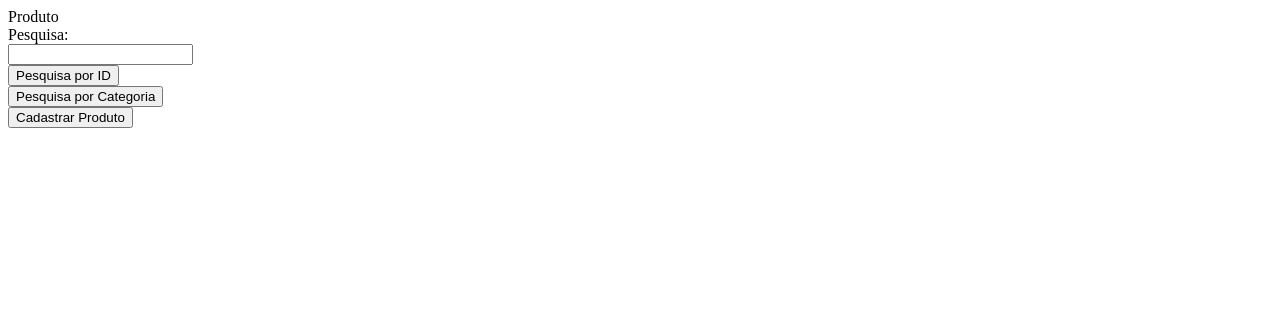
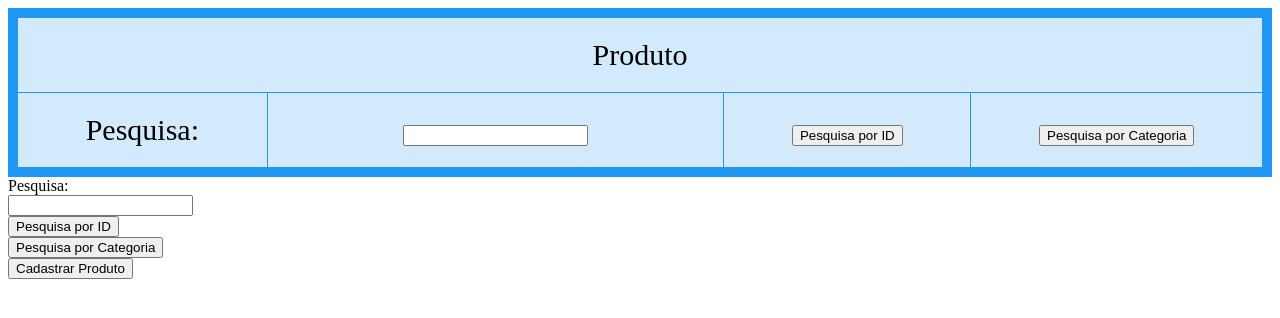
Before and after one commit to WerikJahel/Projeto_CSI, a plain HTML site: page index.html in a window 1280 px wide. Drawn offline with Linux system fonts and the light colour scheme.

Commit message:
Data 2023/07/06

```diff
--- a/index.css
+++ b/index.css
@@ -5,34 +5,39 @@
 }
 
 @media (min-width: 769px) {
-  .item1 {
-    grid-area: header;
-  }
-  .item2 {
-    grid-area: menu;
-  }
-  .item3 {
-    grid-area: main;
-  }
-  .item4 {
-    grid-area: right;
-  }
-  .item5 {
-    grid-area: footer;
+  .titulo {
+    grid-area: titulo;
+    width: 100%;
   }
 
-  .grid-container {
+  .pesquisa {
+    grid-area: pesquisa;
+  }
+
+  .barraPesquisa {
+    grid-area: barraPesquisa;
+  }
+
+  .pesquisaID {
+    grid-area: pesquisaID;
+  }
+
+  .pesquisaCategoria {
+    grid-area: pesquisaCategoria;
+  }
+
+  .topo {
     display: grid;
+    /* justify-content: center; */
     grid-template-areas:
-      "header header header header header"
-      "menu  main main right right"
-      "menu footer footer footer footer";
+      "titulo titulo titulo titulo titulo"
+      "pesquisa barraPesquisa barraPesquisa pesquisaID pesquisaCategoria";
     gap: 1px;
     background-color: #2196f3;
     padding: 10px;
   }
 
-  .grid-container > div {
+  .topo > div {
     background-color: rgba(255, 255, 255, 0.8);
     text-align: center;
     padding: 20px 0;
--- a/index.html
+++ b/index.html
@@ -11,6 +11,14 @@
   <body>
     <div class="topo">
       <div class="titulo">Produto</div>
+      <div class="pesquisa">Pesquisa:</div>
+      <div class="barraPesquisa"><input type="text" name="" id="" /></div>
+      <div class="pesquisaID">
+        <input type="button" value="Pesquisa por ID" />
+      </div>
+      <div class="pesquisaCategoria">
+        <input type="button" value="Pesquisa por Categoria" />
+      </div>
     </div>
 
     <div class="tabela_produto">
```
